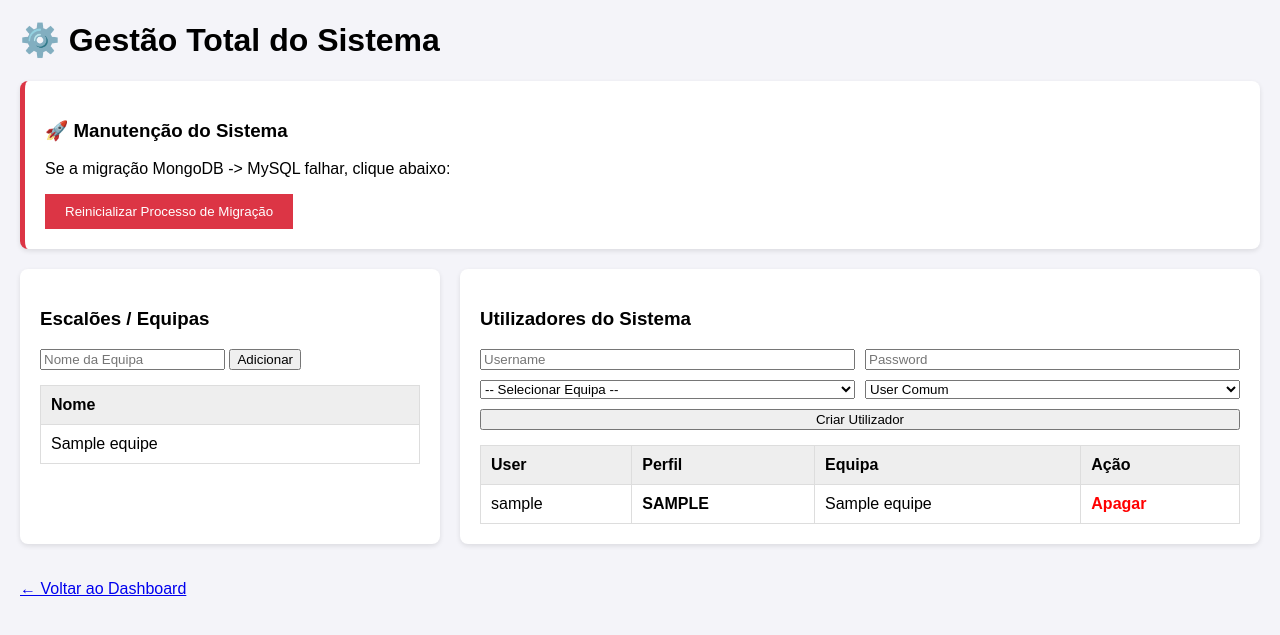
After one commit to dinis7317/Pisid_iscte, a PHP site: page /admin_panel.php in a window 1280 px wide. The commit adds this page. Shown: the top 635 px of the page. Run offline with PHP 8.4, Linux system fonts and the light colour scheme; the visitor is signed in with stand-in values (Sample User, id 1); tables that the repository leaves empty or names only in its code hold one stand-in row (values such as "Sample post").

Commit message:
fiz cenas ig

```diff
--- /dev/null
+++ b/php/admin_panel.php
@@ -0,0 +1,141 @@
+<?php
+session_start();
+require 'config.php';
+
+// 1. Bloqueio de Segurança: Só Admins entram
+if (!isset($_SESSION['perfil']) || $_SESSION['perfil'] !== 'admin') {
+    header("Location: dashboard.php");
+    exit;
+}
+
+$mensagem = "";
+
+// --- LÓGICA DE PROCESSAMENTO (POST) ---
+
+// A. Criar Equipa
+if (isset($_POST['btn_criar_equipa'])) {
+    $nome = $_POST['nome_equipe'];
+    $stmt = $pdo->prepare("INSERT INTO equipes (nome_equipe) VALUES (?)");
+    $stmt->execute([$nome]);
+    $mensagem = "Equipa '$nome' criada com sucesso!";
+}
+
+// B. Criar Utilizador
+if (isset($_POST['btn_criar_user'])) {
+    $user = $_POST['username'];
+    $pass = password_hash($_POST['password'], PASSWORD_DEFAULT);
+    $eq = $_POST['id_equipe'] ?: null;
+    $perfil = $_POST['perfil'];
+
+    $stmt = $pdo->prepare("INSERT INTO utilizadores (username, password_hash, id_equipe, perfil) VALUES (?, ?, ?, ?)");
+    $stmt->execute([$user, $pass, $eq, $perfil]);
+    $mensagem = "Utilizador '$user' registado!";
+}
+
+// C. Apagar Utilizador
+if (isset($_GET['del_user'])) {
+    $stmt = $pdo->prepare("DELETE FROM utilizadores WHERE id_user = ?");
+    $stmt->execute([$_GET['del_user']]);
+    $mensagem = "Utilizador removido.";
+}
+
+// D. Reiniciar Migração (O "Botão de Pânico")
+if (isset($_POST['btn_migracao'])) {
+    // Aqui podes chamar o teu script Python ou uma SP de limpeza
+    // shell_exec("python3 migracao.py");
+    $mensagem = "⚠️ Comando de reinicialização da migração enviado!";
+}
+
+// --- BUSCA DE DADOS PARA AS TABELAS ---
+$equipes = $pdo->query("SELECT * FROM equipes ORDER BY nome_equipe ASC")->fetchAll();
+$users = $pdo->query("SELECT u.*, e.nome_equipe FROM utilizadores u LEFT JOIN equipes e ON u.id_equipe = e.id_equipe")->fetchAll();
+?>
+
+<!DOCTYPE html>
+<html lang="pt">
+<head>
+    <title>Painel de Administração</title>
+    <style>
+        body { font-family: sans-serif; margin: 20px; background: #f4f4f9; }
+        .card { background: white; padding: 20px; margin-bottom: 20px; border-radius: 8px; box-shadow: 0 2px 5px rgba(0,0,0,0.1); }
+        table { width: 100%; border-collapse: collapse; margin-top: 10px; }
+        th, td { padding: 10px; border: 1px solid #ddd; text-align: left; }
+        th { background: #eee; }
+        .btn-del { color: red; text-decoration: none; font-weight: bold; }
+        .alert { padding: 15px; background: #d4edda; color: #155724; border-radius: 5px; margin-bottom: 20px; }
+    </style>
+</head>
+<body>
+
+    <h1>⚙️ Gestão Total do Sistema</h1>
+
+    <?php if($mensagem): ?>
+        <div class="alert"><?= $mensagem ?></div>
+    <?php endif; ?>
+
+    <div class="card" style="border-left: 5px solid #dc3545;">
+        <h3>🚀 Manutenção do Sistema</h3>
+        <form method="POST">
+            <p>Se a migração MongoDB -> MySQL falhar, clique abaixo:</p>
+            <button type="submit" name="btn_migracao" style="background: #dc3545; color: white; border: none; padding: 10px 20px; cursor: pointer;">
+                Reinicializar Processo de Migração
+            </button>
+        </form>
+    </div>
+
+    <div style="display: flex; gap: 20px;">
+        <div class="card" style="flex: 1;">
+            <h3>Escalões / Equipas</h3>
+            <form method="POST" style="margin-bottom: 15px;">
+                <input type="text" name="nome_equipe" placeholder="Nome da Equipa" required>
+                <button type="submit" name="btn_criar_equipa">Adicionar</button>
+            </form>
+            <table>
+                <tr><th>Nome</th></tr>
+                <?php foreach($equipes as $e): ?>
+                    <tr><td><?= $e['nome_equipe'] ?></td></tr>
+                <?php endforeach; ?>
+            </table>
+        </div>
+
+        <div class="card" style="flex: 2;">
+            <h3>Utilizadores do Sistema</h3>
+            <form method="POST" style="margin-bottom: 15px; display: grid; grid-template-columns: 1fr 1fr; gap: 10px;">
+                <input type="text" name="username" placeholder="Username" required>
+                <input type="password" name="password" placeholder="Password" required>
+                <select name="id_equipe">
+                    <option value="">-- Selecionar Equipa --</option>
+                    <?php foreach($equipes as $e): ?>
+                        <option value="<?= $e['id_equipe'] ?>"><?= $e['nome_equipe'] ?></option>
+                    <?php endforeach; ?>
+                </select>
+                <select name="perfil">
+                    <option value="user">User Comum</option>
+                    <option value="admin">Administrador</option>
+                </select>
+                <button type="submit" name="btn_criar_user" style="grid-column: span 2;">Criar Utilizador</button>
+            </form>
+
+            <table>
+                <tr>
+                    <th>User</th>
+                    <th>Perfil</th>
+                    <th>Equipa</th>
+                    <th>Ação</th>
+                </tr>
+                <?php foreach($users as $u): ?>
+                <tr>
+                    <td><?= $u['username'] ?></td>
+                    <td><strong><?= strtoupper($u['perfil']) ?></strong></td>
+                    <td><?= $u['nome_equipe'] ?? '—' ?></td>
+                    <td><a href="?del_user=<?= $u['id_user'] ?>" class="btn-del" onclick="return confirm('Apagar?')">Apagar</a></td>
+                </tr>
+                <?php endforeach; ?>
+            </table>
+        </div>
+    </div>
+
+    <p><a href="dashboard.php">← Voltar ao Dashboard</a></p>
+
+</body>
+</html>
--- a/php/config.php
+++ b/php/config.php
@@ -1,13 +1,26 @@
 <?php
-$host = "127.0.0.1";
-$db   = 'pisid_maze';
-$user = "root";
-$pass = "";
+// config.php - SEM NENHUM REQUIRE OU INCLUDE
+if (session_status() === PHP_SESSION_NONE) {
+    session_start();
+}
 
+$host = 'localhost';
+$db   = 'pisid_maze'; // Confirma se é este o nome da tua BD
+$user = 'root';
+$pass = '';
 
+// Criar a ligação MySQLi (usada no teu login)
 $conn = new mysqli($host, $user, $pass, $db);
 
 if ($conn->connect_error) {
-    die("Erro na ligação: " . $conn->connect_error);
+    die("Falha na ligação: " . $conn->connect_error);
+}
+
+// Criar a ligação PDO (usada no teu admin_panel)
+try {
+    $pdo = new PDO("mysql:host=$host;dbname=$db;charset=utf8", $user, $pass);
+    $pdo->setAttribute(PDO::ATTR_ERRMODE, PDO::ERRMODE_EXCEPTION);
+} catch (PDOException $e) {
+    die("Erro PDO: " . $e->getMessage());
 }
 ?>
```
Also changed, not shown: php/dashboard.php (added, +35 -0 lines), php/editar_jogo.php (added, +32 -0 lines), php/jogos.php (added, +44 -0 lines), php/login.php (+34 -11 lines), php/novo_jogo.php (added, +52 -0 lines), php/registo.php (added, +70 -0 lines), 6 other files.
